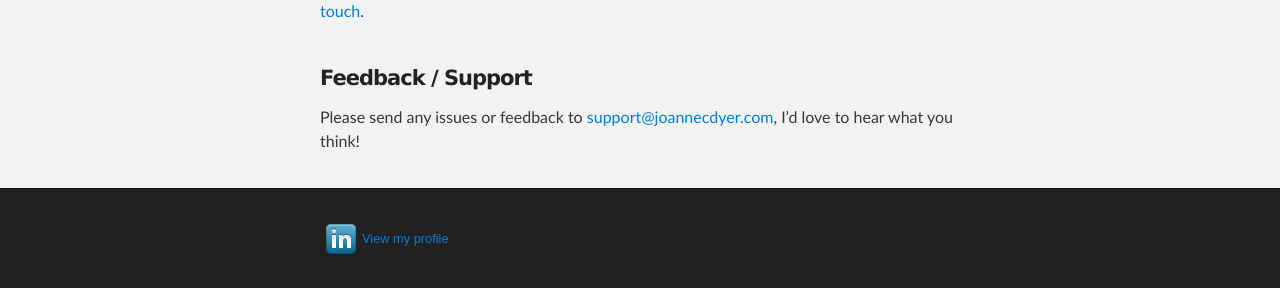
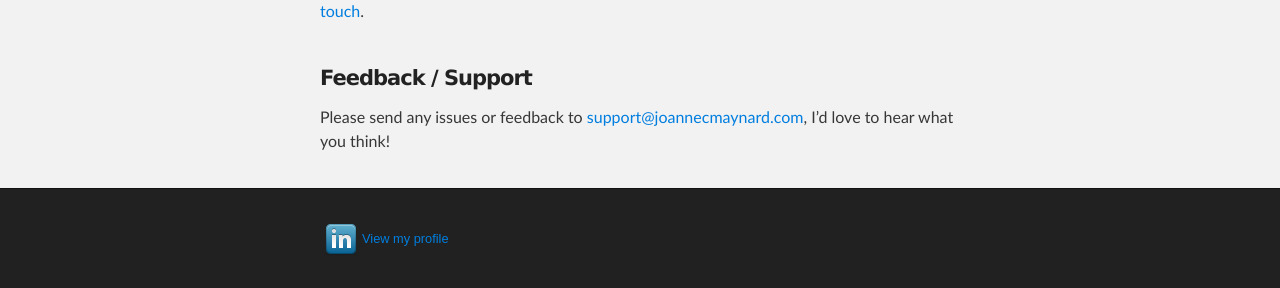
Before and after one commit to joannecdyer/joannecdyer.github.com, a Jekyll site: the page built from _posts/2013-03-18-lumio-my-first-ios-game.md, in a window 1280 px wide. Shown: the part 847-1135 px from the top of the page. Built offline with Jekyll 4.4.1, drawn with Linux system fonts in a browser that asks for light colours; part of the change alters nothing that is shown.

Commit message:
Update 2013-03-18-lumio-my-first-ios-game.md

```diff
--- a/_posts/2013-03-18-lumio-my-first-ios-game.md
+++ b/_posts/2013-03-18-lumio-my-first-ios-game.md
@@ -23,9 +23,9 @@ You can [download the game](https://itunes.apple.com/us/app/lumio/id608072046) o
 
 Navigate across the lit platforms to collect stars and level up. But be quick, because when the lights go out you'll have to find a different route. Fight against the clock in this fast-paced puzzle game, take too long and it's game over!
 
-I loved every minute developing the game, and the challenges involved. I’m looking for opportunities in SF right now so if you are looking to hire an engineer, then please [get in touch](mailto:support@joannecdyer.com).
+I loved every minute developing the game, and the challenges involved. I’m looking for opportunities in SF right now so if you are looking to hire an engineer, then please [get in touch](mailto:support@joannecmaynard.com).
 
 
 #### Feedback / Support
 
-Please send any issues or feedback to <support@joannecdyer.com>, I'd love to hear what you think!
+Please send any issues or feedback to <support@joannecmaynard.com>, I'd love to hear what you think!
```
